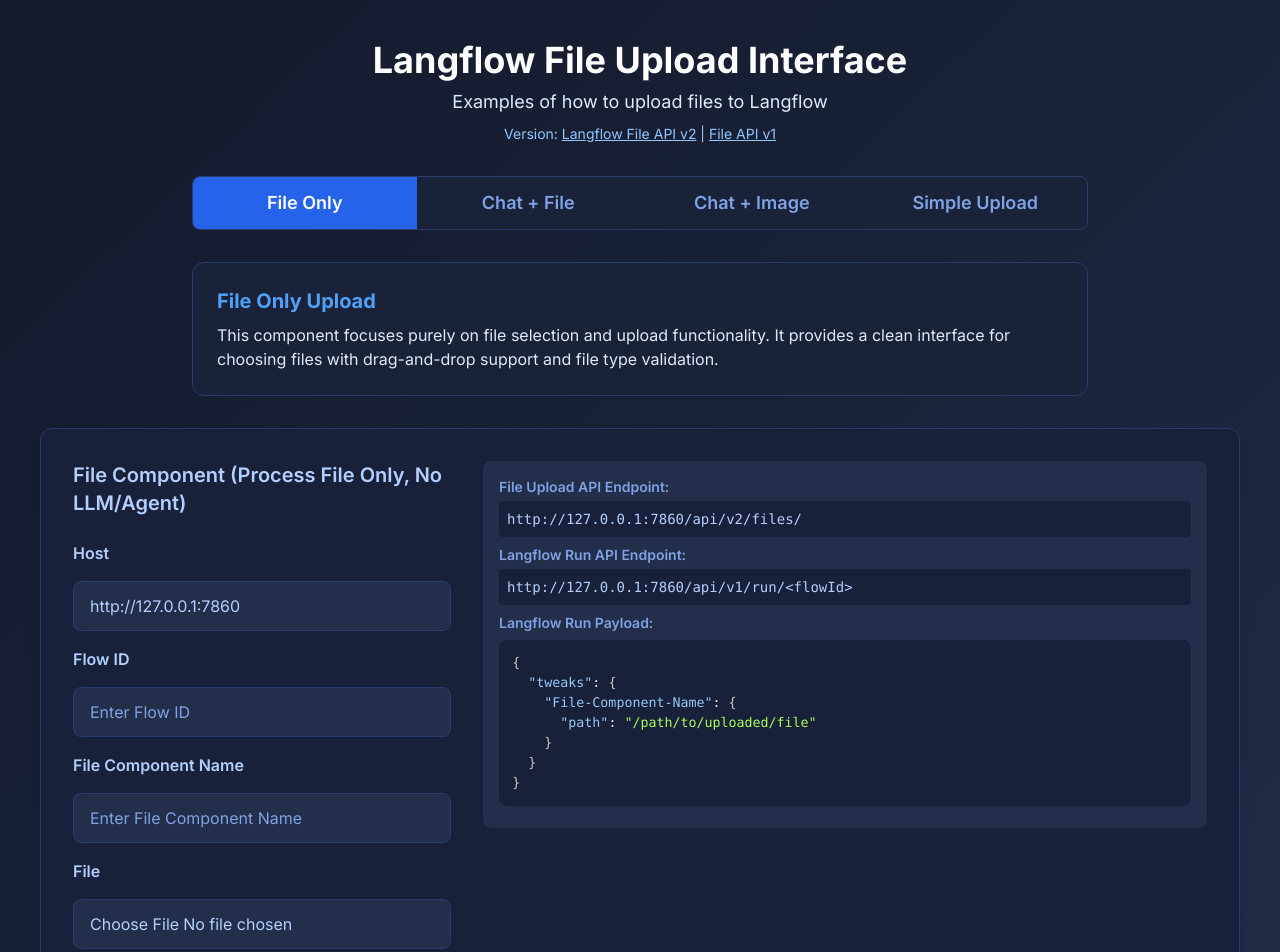
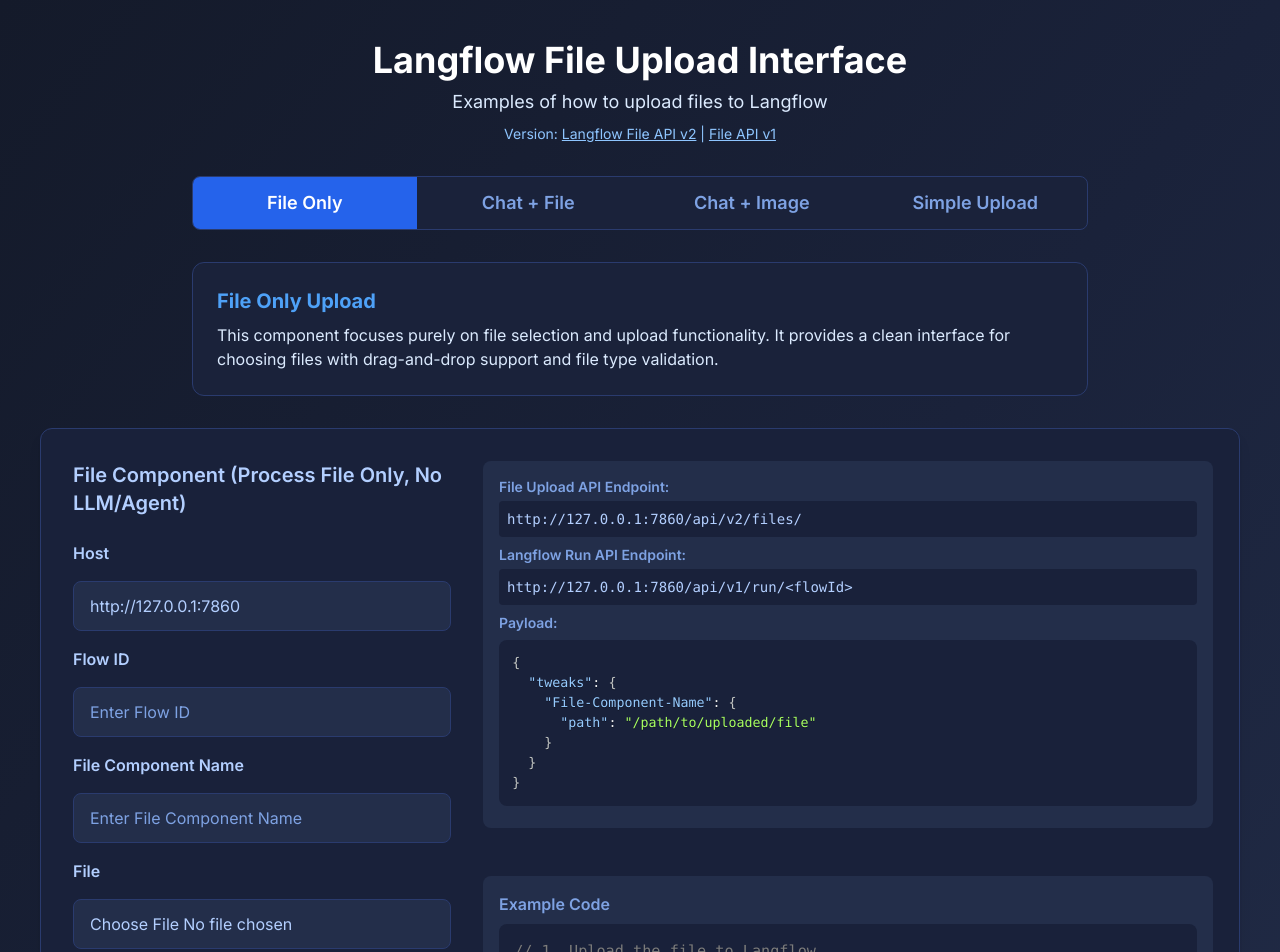
Before and after one commit to SonicDMG/langflow-file-upload-examples, a Next.js app: page / in a window 1280 px wide. Shown: the top 952 px of the page. Built offline with nearby package versions, Linux system fonts and the light colour scheme.

Commit message:
Optimized to use universal components for endpoint, response, and code components.

```diff
--- /dev/null
+++ b/src/app/components/CodeSection.js
@@ -0,0 +1,15 @@
+import React from "react";
+import { Prism as SyntaxHighlighter } from 'react-syntax-highlighter';
+import { atomDark } from 'react-syntax-highlighter/dist/esm/styles/prism';
+
+export default function CodeSection({ code, language = "javascript", title = "Example Code", colorClass = "text-[#7ea2e3]" }) {
+  if (!code) return null;
+  return (
+    <div className="mt-6 bg-[#232e4a] rounded-lg p-4">
+      <h3 className={`text-base font-semibold mb-2 ${colorClass}`}>{title}</h3>
+      <SyntaxHighlighter language={language} style={atomDark} customStyle={{ borderRadius: '0.5rem', background: '#19213a', fontSize: '0.95em', padding: '1em', marginTop: '0.5em' }}>
+        {code}
+      </SyntaxHighlighter>
+    </div>
+  );
+}
--- /dev/null
+++ b/src/app/components/EndpointSection.js
@@ -0,0 +1,25 @@
+import React from "react";
+import { Prism as SyntaxHighlighter } from 'react-syntax-highlighter';
+import { atomDark } from 'react-syntax-highlighter/dist/esm/styles/prism';
+
+export default function EndpointSection({ endpoints = [], payload, title = "API Endpoints" }) {
+  return (
+    <div className="bg-[#232e4a] rounded-lg p-4 text-[#b3cfff] text-sm">
+      {title && <h3 className="text-base font-semibold mb-2 text-[#7ea2e3]">{title}</h3>}
+      {endpoints.map(({ label, value }) => (
+        <div className="mb-2" key={label}>
+          <span className="font-semibold text-[#7ea2e3]">{label}</span>
+          <pre className="bg-[#19213a] rounded p-2 mt-1 overflow-x-auto">{value}</pre>
+        </div>
+      ))}
+      {payload && (
+        <div>
+          <span className="font-semibold text-[#7ea2e3]">Payload:</span>
+          <SyntaxHighlighter language="json" style={atomDark} customStyle={{ borderRadius: '0.5rem', background: '#19213a', fontSize: '0.95em', padding: '1em', marginTop: '0.5em' }}>
+            {payload}
+          </SyntaxHighlighter>
+        </div>
+      )}
+    </div>
+  );
+}
--- a/src/app/components/FileUploadCard.js
+++ b/src/app/components/FileUploadCard.js
@@ -1,7 +1,8 @@
 import React, { useRef, useState } from "react";
 import FileUploadFormSection from "./FileUploadFormSection";
-import FileUploadEndpointSection from "./FileUploadEndpointSection";
-import FileUploadResponseSection from "./FileUploadResponseSection";
+import EndpointSection from "./EndpointSection";
+import ResponseSection from "./ResponseSection";
+import CodeSection from "./CodeSection";
 
 const TEXT_ACCEPTED_FILE_TYPES = ".txt,.pdf,.doc,.docx,.rtf,.csv,application/pdf,application/msword,application/vnd.openxmlformats-officedocument.wordprocessingml.document,application/rtf,text/plain,text/csv";
 const TEXT_ALLOWED_TYPES = [
@@ -76,6 +77,8 @@
     }
   }, null, 2);
 
+  const codeSnippet = `// 1. Upload the file to Langflow\nconst file = /* your File object */;\nconst fileForm = new FormData();\nfileForm.append('file', file);\nconst uploadRes = await fetch('${fileUploadEndpoint}', {\n  method: 'POST',\n  body: fileForm${langflowApiKey ? ",\n  headers: { 'x-api-key': '" + langflowApiKey + "' }" : ""}\n});\nconst uploadData = await uploadRes.json();\nconst uploadedPath = uploadData.path;\n\n// 2. Call the Langflow run endpoint\nconst payload = {\n  tweaks: {\n    '${fileComponentName || 'File-Component-Name'}': {\n      path: uploadedPath\n    }\n  }\n};\nconst runRes = await fetch('${langflowRunEndpoint}', {\n  method: 'POST',\n  headers: { 'Content-Type': 'application/json'${langflowApiKey ? ", 'x-api-key': '" + langflowApiKey + "'" : ""} },\n  body: JSON.stringify(payload)\n});\nconst runData = await runRes.json();\nconsole.log(runData);\n`;
+
   return (
     <div className="bg-[#19213a] rounded-xl shadow-lg p-4 md:p-8 border border-[#2a3b6e] max-w-[1200px] mx-auto">
       <div className="flex flex-col md:flex-row gap-8">
@@ -97,12 +100,16 @@
           />
         </div>
         <div className="w-full md:w-2/3 flex flex-col gap-6">
-          <FileUploadEndpointSection
-            fileUploadEndpoint={fileUploadEndpoint}
-            langflowRunEndpoint={langflowRunEndpoint}
-            payloadPreview={payloadPreview}
+          <EndpointSection
+            endpoints={[
+              { label: "File Upload API Endpoint:", value: fileUploadEndpoint },
+              { label: "Langflow Run API Endpoint:", value: langflowRunEndpoint }
+            ]}
+            payload={payloadPreview}
+            title={null}
           />
-          <FileUploadResponseSection fileOnlyResponse={fileOnlyResponse} />
+          <CodeSection code={codeSnippet} language="javascript" title="Example Code" colorClass="text-[#7ea2e3]" />
+          <ResponseSection response={fileOnlyResponse} title="Upload Response" colorClass="text-[#b3cfff]" />
         </div>
       </div>
     </div>
--- a/src/app/components/FileUploadEndpointSection.js
+++ /dev/null
@@ -1,24 +0,0 @@
-import React from "react";
-import { Prism as SyntaxHighlighter } from 'react-syntax-highlighter';
-import { atomDark } from 'react-syntax-highlighter/dist/esm/styles/prism';
-
-export default function FileUploadEndpointSection({ fileUploadEndpoint, langflowRunEndpoint, payloadPreview }) {
-  return (
-    <div className="bg-[#232e4a] rounded-lg p-4 text-[#b3cfff] text-sm">
-      <div className="mb-2">
-        <span className="font-semibold text-[#7ea2e3]">File Upload API Endpoint:</span>
-        <pre className="bg-[#19213a] rounded p-2 mt-1 overflow-x-auto">{fileUploadEndpoint}</pre>
-      </div>
-      <div className="mb-2">
-        <span className="font-semibold text-[#7ea2e3]">Langflow Run API Endpoint:</span>
-        <pre className="bg-[#19213a] rounded p-2 mt-1 overflow-x-auto">{langflowRunEndpoint}</pre>
-      </div>
-      <div>
-        <span className="font-semibold text-[#7ea2e3]">Langflow Run Payload:</span>
-        <SyntaxHighlighter language="json" style={atomDark} customStyle={{ borderRadius: '0.5rem', background: '#19213a', fontSize: '0.95em', padding: '1em', marginTop: '0.5em' }}>
-          {payloadPreview}
-        </SyntaxHighlighter>
-      </div>
-    </div>
-  );
-}
--- a/src/app/components/FileUploadFormSection.js
+++ b/src/app/components/FileUploadFormSection.js
@@ -12,7 +12,8 @@
   fileOnlyLoading,
   handleFileOnlySubmit,
   TEXT_ACCEPTED_FILE_TYPES,
-  TEXT_ALLOWED_TYPES
+  TEXT_ALLOWED_TYPES,
+  setFileOnlyError
 }) {
   return (
     <form className="flex flex-col gap-4" onSubmit={handleFileOnlySubmit}>
--- a/src/app/components/FileUploadResponseSection.js
+++ b/src/app/components/ResponseSection.js
@@ -2,13 +2,13 @@
 import { Prism as SyntaxHighlighter } from 'react-syntax-highlighter';
 import { atomDark } from 'react-syntax-highlighter/dist/esm/styles/prism';
 
-export default function FileUploadResponseSection({ fileOnlyResponse }) {
-  if (!fileOnlyResponse) return null;
+export default function ResponseSection({ response, title = "Response", colorClass = "text-[#b3cfff]" }) {
+  if (!response) return null;
   return (
     <div className="mt-6 bg-[#232e4a] rounded-lg p-4">
-      <h2 className="text-lg font-semibold mb-2 text-[#b3cfff]">Upload Response</h2>
+      <h2 className={`text-lg font-semibold mb-2 ${colorClass}`}>{title}</h2>
       <SyntaxHighlighter language="json" style={atomDark} customStyle={{ borderRadius: '0.5rem', background: '#19213a', fontSize: '0.95em', padding: '1em', marginTop: '0.5em', maxHeight: '24em', overflow: 'auto' }}>
-        {JSON.stringify(fileOnlyResponse, null, 2)}
+        {JSON.stringify(response, null, 2)}
       </SyntaxHighlighter>
     </div>
   );
```
